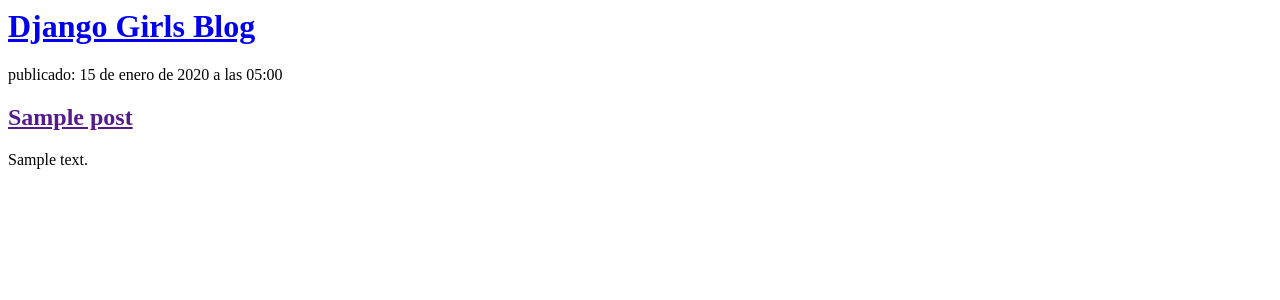
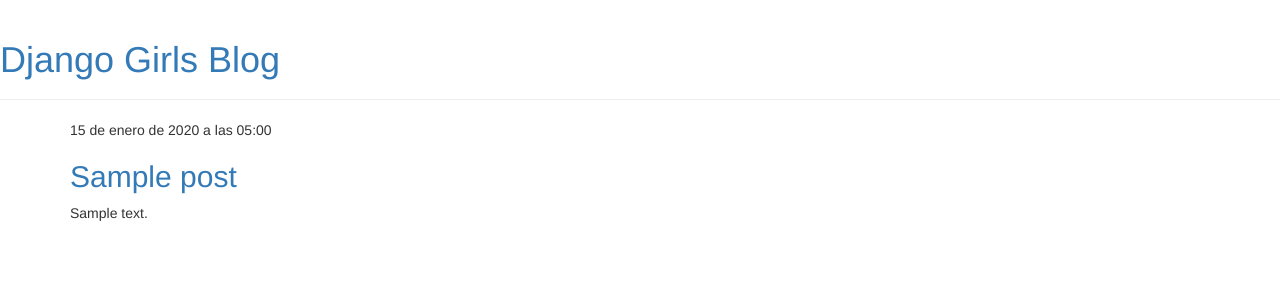
Before and after one commit to danielaestefania/my-first-blog, a Django app: page / in a window 1280 px wide. Shown: the top 300 px of the page. Run offline with Django 5.2, Linux system fonts and the light colour scheme; tables that the repository leaves empty hold one stand-in row (values such as "Sample post"); some libraries are stand-ins or nearby versions.

Commit message:
Agregadas vistas y plantilla para el detalle del post del blog así como también CSS para el sitio.

```diff
--- /dev/null
+++ b/blog/templates/blog/base.html
@@ -0,0 +1,23 @@
+{% load static %}
+<html>
+    <head>
+        <title>Django Girls blog</title>
+        <link rel="stylesheet" href="//maxcdn.bootstrapcdn.com/bootstrap/3.2.0/css/bootstrap.min.css">
+        <link rel="stylesheet" href="//maxcdn.bootstrapcdn.com/bootstrap/3.2.0/css/bootstrap-theme.min.css">
+        <link href='//fonts.googleapis.com/css?family=Lobster&subset=latin,latin-ext' rel='stylesheet' type='text/css'>
+        <link rel="stylesheet" href="{% static 'css/blog.css' %}">
+    </head>
+<body>
+    <div class="page-header">
+        <h1><a href="/">Django Girls Blog</a></h1>
+    </div>
+    <div class="content container">
+        <div class="row">
+            <div class="col-md-8">
+            {% block content %}
+            {% endblock %}
+            </div>
+        </div>
+    </div>
+</body>
+</html>
--- a/blog/templates/blog/post_list.html
+++ b/blog/templates/blog/post_list.html
@@ -1,11 +1,18 @@
+{% extends 'blog/base.html' %}
+<link rel="stylesheet" href="//maxcdn.bootstrapcdn.com/bootstrap/3.2.0/css/bootstrap.min.css">
+<link rel="stylesheet" href="//maxcdn.bootstrapcdn.com/bootstrap/3.2.0/css/bootstrap-theme.min.css">
 <div>
     <h1><a href="/">Django Girls Blog</a></h1>
 </div>
 
-{% for post in posts %}
-    <div>
-        <p> publicado: {{ post.published_date }}</p>
-        <h2><a href="">{{ post.title }}</a></h2>
-        <p>{{ post.text|linebreaksbr }}</p>
-    </div>
-{% endfor %}
+{% block content %}
+    {% for post in posts %}
+        <div class="post">
+            <div class="date">
+                {{ post.published_date }}
+            </div>
+            <h2><a href="{% url 'post_detail' pk=post.pk %}">{{ post.title }}</a></h2>
+            <p>{{ post.text|linebreaksbr }}</p>
+        </div>
+    {% endfor %}
+{% endblock %}
--- a/blog/urls.py
+++ b/blog/urls.py
@@ -1,5 +1,7 @@
 from django.urls import path
 from . import views
+
 urlpatterns = [
     path('', views.post_list, name='post_list'),
+    path('post/<int:pk>/', views.post_detail, name='post_detail'),
 ]
--- a/blog/views.py
+++ b/blog/views.py
@@ -1,8 +1,12 @@
 from django.shortcuts import render
 from django.utils import timezone
 from .models import Post
-
+from django.shortcuts import render, get_object_or_404
 # Create your views here.
 def post_list(request):
     posts = Post.objects.filter(published_date__lte=timezone.now()).order_by('published_date')
     return render(request, 'blog/post_list.html', {'posts': posts})
+
+def post_detail(request, pk):
+    post = get_object_or_404(Post, pk=pk)
+    return render(request, 'blog/post_detail.html', {'post': post})
```
Also changed, not shown: blog/templates/blog/post_detail.html (added, +13 -0 lines).
